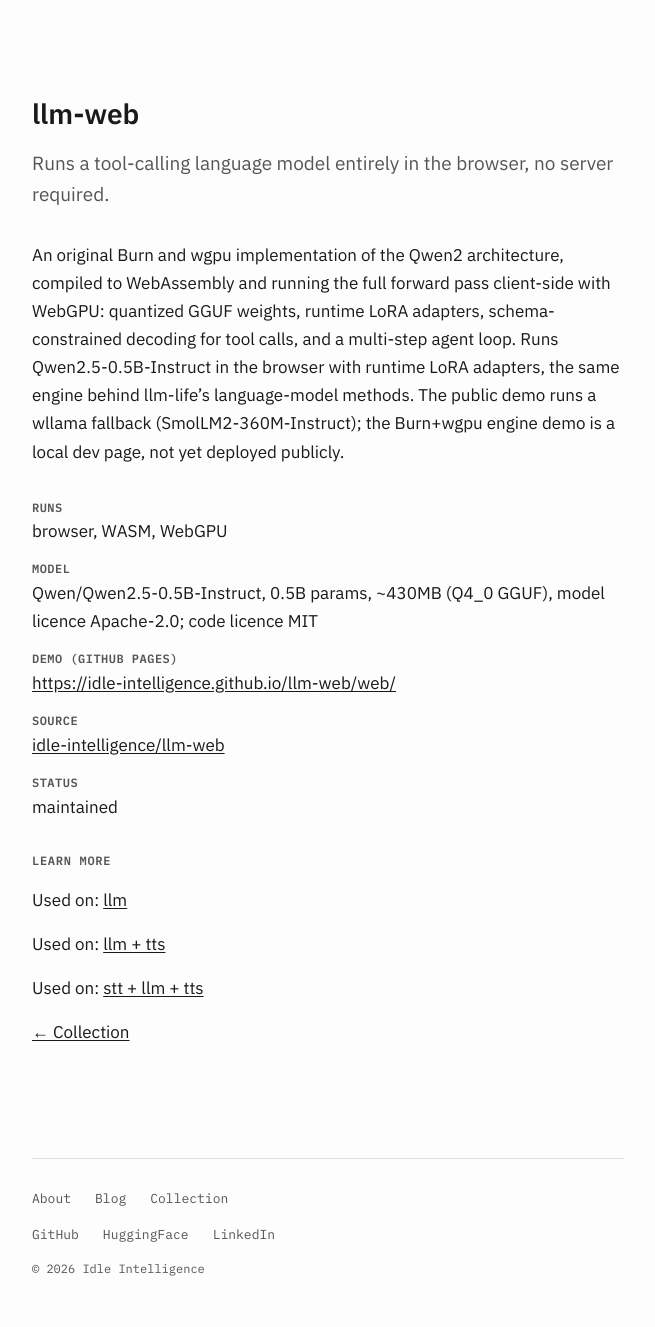
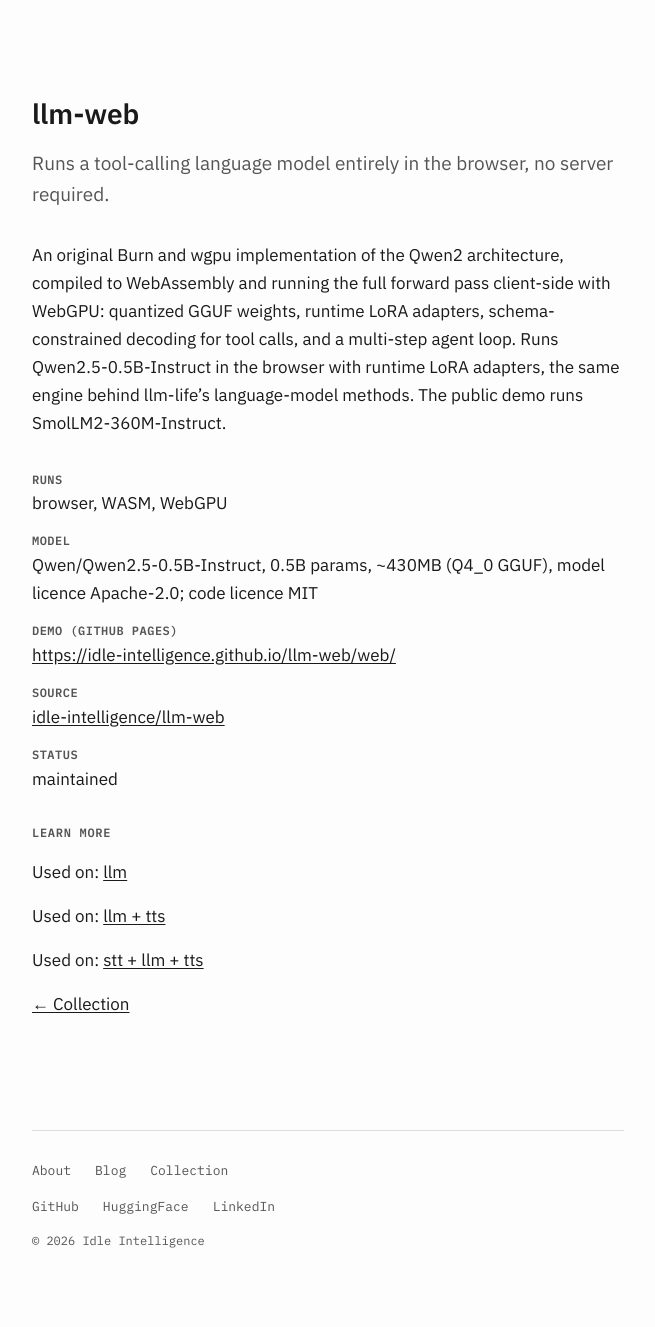
Before and after one commit to idle-intelligence/site, a Jekyll site: the page built from _collection/llm-web.md, in a window 1280 px wide. Shown: the whole page, without its empty margins (312-967 px from the left). Built offline with Jekyll 4.4.1, drawn with Linux system fonts in a browser that asks for light colours; after the commit the page ends 1299 px from its top, so only the background shows below that.

Commit message:
llm-web: keep the blurb to what a visitor can try

```diff
--- a/_collection/llm-web.md
+++ b/_collection/llm-web.md
@@ -29,9 +29,7 @@ blurb: >-
   quantized GGUF weights, runtime LoRA adapters, schema-constrained decoding for
   tool calls, and a multi-step agent loop. Runs Qwen2.5-0.5B-Instruct in the
   browser with runtime LoRA adapters, the same engine behind llm-life's
-  language-model methods. The public demo runs a wllama fallback
-  (SmolLM2-360M-Instruct); the Burn+wgpu engine demo is a local dev page, not
-  yet deployed publicly.
+  language-model methods. The public demo runs SmolLM2-360M-Instruct.
 ---
 
 {{ page.blurb }}
```
